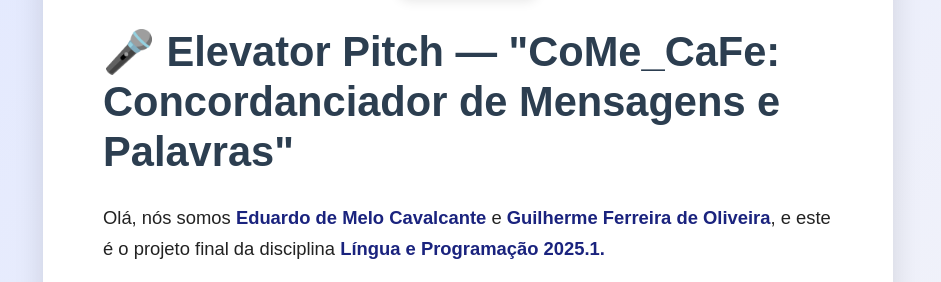
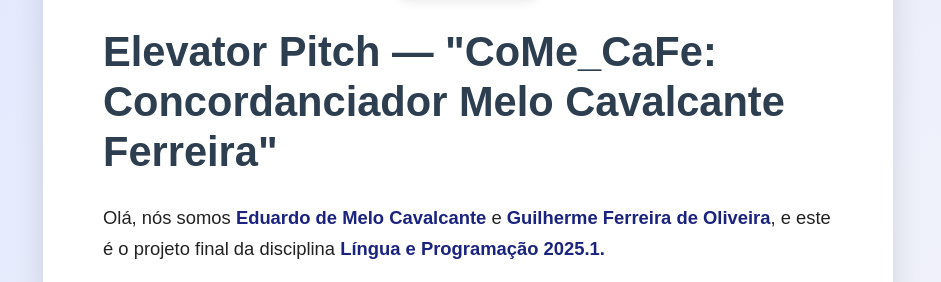
Before and after one commit to starrixBR/CoMe_CaFe, a plain HTML site: page docs/index.html in a window 1280 px wide. Shown: the part 253-535 px from the top of the page, without its empty margins (172-1113 px from the left). Drawn offline with Linux system fonts and the light colour scheme.

Commit message:
Update index.html

```diff
--- a/docs/index.html
+++ b/docs/index.html
@@ -98,7 +98,7 @@
 <body>
   <div class="slide" tabindex="0">
     <img src="logo.png.png" alt="Logo CoMe_CaFe" class="logo" />
-    <h1>🎤 Elevator Pitch — "CoMe_CaFe: Concordanciador de Mensagens e Palavras"</h1>
+    <h1>Elevator Pitch — "CoMe_CaFe: Concordanciador Melo Cavalcante Ferreira"</h1>
     <p>Olá, nós somos <strong>Eduardo de Melo Cavalcante</strong> e <strong>Guilherme Ferreira de Oliveira</strong>, e este é o projeto final da disciplina <strong>Língua e Programação 2025.1.</strong></p>
 
     <p>Você já teve que analisar grandes blocos de texto e ficou perdido tentando encontrar padrões, palavras-chave ou simplesmente revisar o conteúdo? Pensando nisso, desenvolvemos o <strong>CoMe_CaFe</strong>, uma ferramenta textual prática, leve e funcional feita em Python, voltada para pesquisadores, estudantes e qualquer pessoa que deseje explorar arquivos <code>.txt</code> de forma rápida e objetiva.</p>
```
